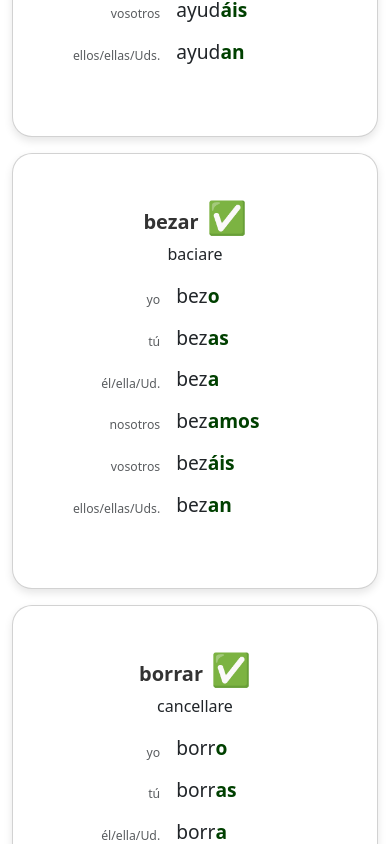
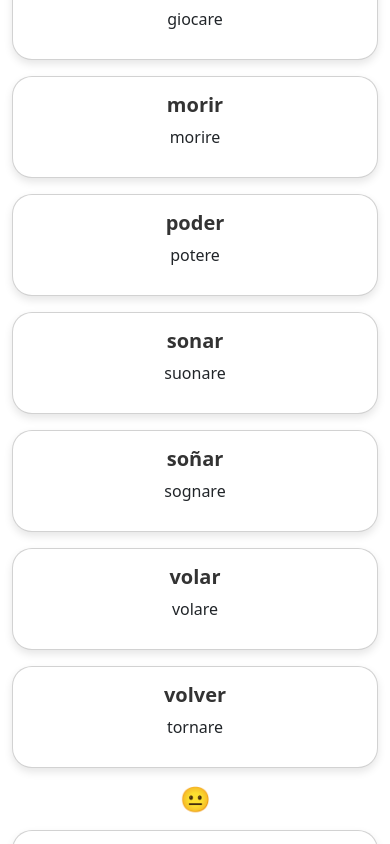
Before and after one commit to rony76/giacominos, a React (Vite) app: page / in a window 390 px wide. Shown: the part 1880-2724 px from the top of the page. Built offline with nearby package versions, Linux system fonts and the light colour scheme.

Commit message:
Group verbs by type

```diff
--- a/src/components/SearchBarWrapper.tsx
+++ b/src/components/SearchBarWrapper.tsx
@@ -1,8 +1,8 @@
-import { useVerbList } from '../hooks/VerbListContext';
+import { useVerbs } from '../hooks/VerbListContext';
 import SearchBar from './SearchBar';
 
 export default function SearchBarWrapper() {
-  const { filterVerbs } = useVerbList();
+  const { filterVerbs } = useVerbs();
 
   const loggingFilter = (query: string) => {
     console.log('Filtering verbs with query:', query);
--- a/src/components/VerbCard.css
+++ b/src/components/VerbCard.css
@@ -65,6 +65,33 @@
   animation: slideIn 2s ease-in-out;
 }
 
+.expanding {
+  -moz-animation: collapsing 1s ease reverse;
+  -webkit-animation: collapsing 1s ease reverse;
+  -o-animation: collapsing 1s ease reverse;
+  animation: collapsing 1s ease reverse;
+  animation-fill-mode: forwards;
+}
+
+.collapsing {
+  -moz-animation: collapsing 1s ease;
+  -webkit-animation: collapsing 1s ease;
+  -o-animation: collapsing 1s ease;
+  animation: collapsing 1s ease;
+  animation-fill-mode: forwards;
+}
+
+@keyframes collapsing {
+  from {
+    padding-bottom: 2em;
+    padding-top: 2em;
+  }
+  to {
+    padding-bottom: 0;
+    padding-top: 0;
+  }
+}
+
 @keyframes slideIn {
   from {
     opacity: 0.2;
--- a/src/components/VerbCard.tsx
+++ b/src/components/VerbCard.tsx
@@ -1,10 +1,11 @@
-import { type Verb, type VerbType } from '../model/Verb.ts';
+import { type Verb } from '../model/Verb.ts';
 import { type Term } from '../model/Conjugation';
 import './VerbCard.css';
 import { useState } from 'react';
 
 interface VerbCardProps {
   verb: Verb;
+  fixedExpanded: boolean;
 }
 
 const subjects = ['yo', 'tú', 'él/ella/Ud.', 'nosotros', 'vosotros', 'ellos/ellas/Uds.'];
@@ -36,29 +37,34 @@ function printTerm(t: Term, verbKey: string, animated: boolean, setAnimated: (v:
   );
 }
 
-const typeToEmoji: Map<VerbType, string> = new Map([
-  ['regular', '✅'],
-  ['happy', '😊'],
-  ['sad', '😢'],
-  ['so-and-so', '😐'],
-  ['one-special', '1️⃣'],
-  ['two-specials', '2️⃣'],
-  ['y', 'ⓨ'],
-  ['irregular', '🤯'],
-]);
-
-export default function VerbCard({ verb }: VerbCardProps) {
+export default function VerbCard({ verb, fixedExpanded }: VerbCardProps) {
   const [animated, setAnimated] = useState<boolean>(false);
+  const [expanded, setExpanded] = useState<boolean>(fixedExpanded);
   const conjugation = verb.conjugation;
 
+  if (fixedExpanded && !expanded) {
+    setExpanded(fixedExpanded);
+  }
+
+  function toggleExpanded() {
+    console.log('Toggling expanded for', verb.infinitive, fixedExpanded);
+    if (fixedExpanded) return;
+    setExpanded((e) => !e);
+  }
+
+  let animationClass = '';
+  if (!fixedExpanded) {
+    animationClass = expanded ? ' expanding' : ' collapsing';
+  }
+
   return (
-    <div className="col-md-4 verb-card">
-      <div className="card h-100">
-        <div className="card-body">
+    <div className="verb-card">
+      <div className={'card h-100 px-0' + animationClass}>
+        <div className="card-body" onClick={toggleExpanded}>
           <h5 className="card-title">{verb.infinitive}</h5>
-          <h6 className="card-subtitle">{typeToEmoji.get(verb.verbType)}</h6>
           <p className="card-text">{verb.translation}</p>
 
+          {expanded && (
             <div className="card-text">
               <table className="conjugation-table">
                 <tbody>
@@ -76,6 +82,7 @@ export default function VerbCard({ verb }: VerbCardProps) {
                 </tbody>
               </table>
             </div>
+          )}
         </div>
       </div>
     </div>
--- a/src/components/VerbList.tsx
+++ b/src/components/VerbList.tsx
@@ -6,18 +6,10 @@ interface VerbListProps {
 }
 
 export default function VerbList({ verbs }: VerbListProps) {
-  if (verbs.length === 0) {
-    return (
-      <div className="alert alert-info" role="alert">
-        Non ci sono verbi da visualizzare
-      </div>
-    );
-  }
-
   return (
     <div className="row">
       {verbs.map((verb) => (
-        <VerbCard key={verb.infinitive} verb={verb} />
+        <VerbCard key={verb.infinitive} verb={verb} fixedExpanded={verbs.length === 1} />
       ))}
     </div>
   );
--- a/src/components/VerbListWrapper.tsx
+++ b/src/components/VerbListWrapper.tsx
@@ -1,8 +1,43 @@
-import { useVerbList } from '../hooks/VerbListContext';
+import { useVerbs } from '../hooks/VerbListContext';
 import VerbList from './VerbList';
+import { type VerbType, verbTypes } from '../model/Verb.ts';
+
+const typeToEmoji: Map<VerbType, string> = new Map([
+  ['regular', '✅'],
+  ['happy', '😊'],
+  ['sad', '😢'],
+  ['so-and-so', '😐'],
+  ['one-special', '1️⃣'],
+  ['two-specials', '2️⃣'],
+  ['y', 'ⓨ'],
+  ['irregular', '🤯'],
+]);
 
 export default function VerbListWrapper() {
-  const { verbs } = useVerbList();
+  const { verbMap } = useVerbs();
 
-  return <VerbList verbs={verbs} />;
+  const cols = verbMap.size;
+  const colLg = cols >= 4 ? 3 : Math.floor(12 / cols);
+  const colMd = cols >= 3 ? 4 : Math.floor(12 / cols);
+
+  if (verbMap.size === 0) {
+    return (
+      <div className="alert alert-info" role="alert">
+        Non ci sono verbi da visualizzare
+      </div>
+    );
+  }
+
+  return (
+    <div className="row">
+      {verbTypes
+        .filter((verbType) => verbMap.has(verbType))
+        .map((verbType) => (
+          <div key={verbType} className={`col-lg-${colLg} col-md-${colMd} cold-sm-1`}>
+            <h2 className="mb-3 text-capitalize">{typeToEmoji.get(verbType)}</h2>
+            <VerbList verbs={verbMap.get(verbType)!} />
+          </div>
+        ))}
+    </div>
+  );
 }
--- a/src/hooks/VerbListContext.tsx
+++ b/src/hooks/VerbListContext.tsx
@@ -1,9 +1,9 @@
 import { createContext, type ReactNode, useContext, useState } from 'react';
-import { removeTilde, type Verb } from '../model/Verb';
+import { removeTilde, type Verb, type VerbType } from '../model/Verb';
 import { allVerbs } from '../model/Verbs';
 
 interface VerbListContextType {
-  verbs: Verb[];
+  verbMap: Map<VerbType, Verb[]>;
   filterVerbs: (query: string) => void;
 }
 
@@ -29,13 +29,21 @@ export function VerbListContextProvider({ children }: { children: ReactNode }) {
     );
   };
 
+  const verbMap = verbs.reduce((m: Map<VerbType, Verb[]>, v) => {
+    if (!m.has(v.verbType)) {
+      m.set(v.verbType, []);
+    }
+    m.get(v.verbType)?.push(v);
+    return m;
+  }, new Map<VerbType, Verb[]>());
+
   return (
-    <VerbListContext.Provider value={{ verbs, filterVerbs }}>{children}</VerbListContext.Provider>
+    <VerbListContext.Provider value={{ verbMap, filterVerbs }}>{children}</VerbListContext.Provider>
   );
 }
 
 // eslint-disable-next-line react-refresh/only-export-components
-export function useVerbList() {
+export function useVerbs() {
   const context = useContext(VerbListContext);
   if (context === undefined) {
     throw new Error('useVerbList must be used within a VerbListProvider');
--- a/src/model/RegularVerb.ts
+++ b/src/model/RegularVerb.ts
@@ -23,7 +23,7 @@ export const regularVerbs: Verb[] = [
   ['abrazar', 'abbracciare'],
   ['apagar', 'spegnere'],
   ['ayudar', 'aiutare'],
-  ['bezar', 'baciare'],
+  ['besar', 'baciare'],
   ['borrar', 'cancellare'],
   ['buscar', 'cercare'],
   ['cambiar', 'cambiare'],
--- a/src/model/Verb.ts
+++ b/src/model/Verb.ts
@@ -1,14 +1,16 @@
 import { type Conjugation } from './Conjugation';
 
-export type VerbType =
-  | 'regular'
-  | 'happy'
-  | 'sad'
-  | 'so-and-so'
-  | 'one-special'
-  | 'two-specials'
-  | 'y'
-  | 'irregular';
+export const verbTypes = [
+  'happy',
+  'sad',
+  'so-and-so',
+  'y',
+  'one-special',
+  'two-specials',
+  'irregular',
+  'regular',
+] as const;
+export type VerbType = (typeof verbTypes)[number];
 
 export interface Verb {
   verbType: VerbType;
--- a/src/model/YVerb.ts
+++ b/src/model/YVerb.ts
@@ -20,6 +20,7 @@ export class YVerb extends XxxooxVerb {
   }
 }
 
-export const yVerbs: Verb[] = [['construir', 'costruire']].map(
-  ([infinitive, translation]) => new YVerb(infinitive, translation)
-);
+export const yVerbs: Verb[] = [
+  ['construir', 'costruire'],
+  ['incluir', 'includere'],
+].map(([infinitive, translation]) => new YVerb(infinitive, translation));
```
Lines whose indentation alone changed are shown as unchanged.
